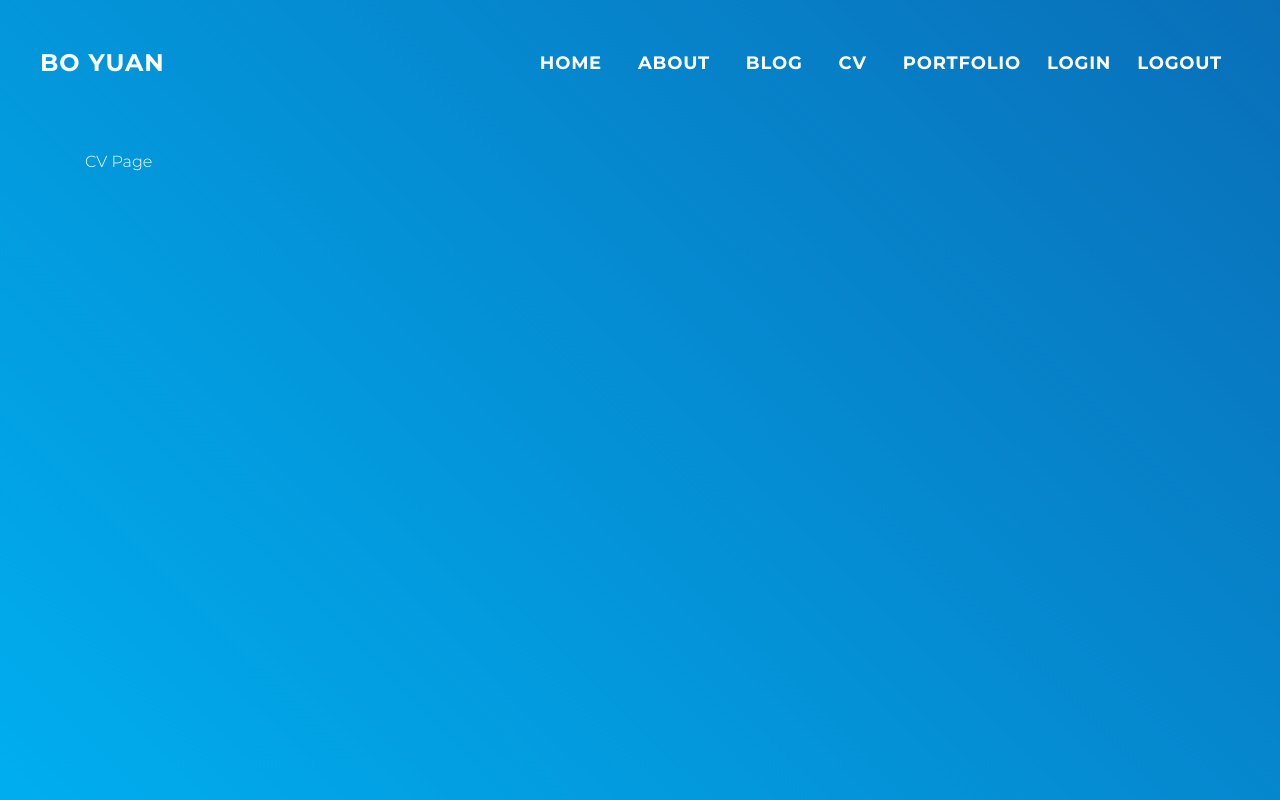
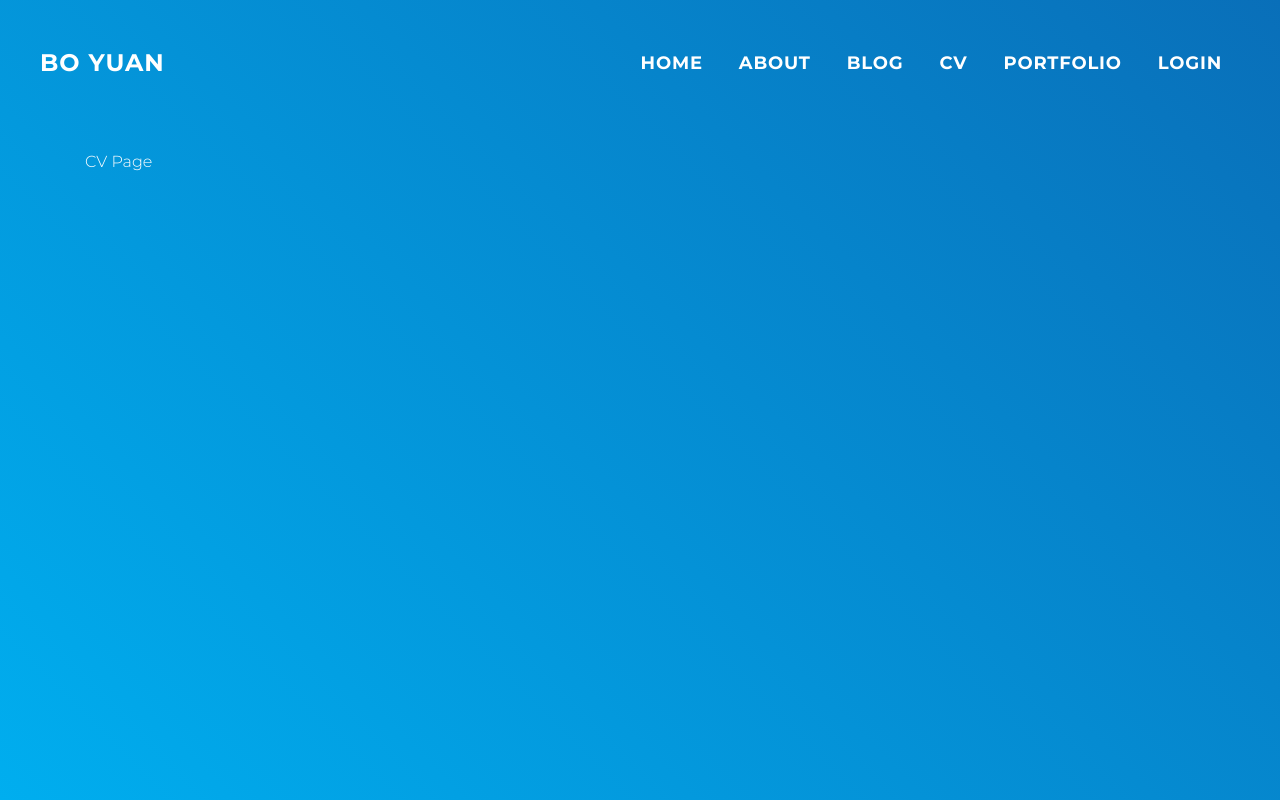
Before and after one commit to boyuan459/portfolio, a Next.js app: page /cv in a window 1280 px wide. Built offline with nearby package versions, Linux system fonts and the light colour scheme; what auth0-js would draw is missing.

Commit message:
hidden login btn

```diff
--- a/components/Header.js
+++ b/components/Header.js
@@ -22,6 +22,12 @@ const BsNavLink = (props) => {
 const Login = () => {
   return (
     <span onClick={auth0.login} className="nav-link port-navbar-link">Login</span>
+  )
+}
+
+const Logout = () => {
+  return (
+    <span onClick={auth0.logout} className="nav-link port-navbar-link">Logout</span>
   )
 }
 
@@ -62,10 +68,20 @@ export default class Header extends React.Component {
               <NavItem className="port-navbar-item">
                 <BsNavLink route="/portfolios" title="Portfolio" />
               </NavItem>
-              <Login />
-              <NavItem className="port-navbar-item">
-                <BsNavLink route="/logout" title="Logout" />
-              </NavItem>
+              {
+                !auth0.isAuthenticated() && (
+                  <NavItem className="port-navbar-item">
+                    <Login />
+                  </NavItem>
+                )
+              }
+              {
+                auth0.isAuthenticated() && (
+                  <NavItem className="port-navbar-item">
+                    <Logout />
+                  </NavItem>
+                )
+              }
             </Nav>
           </Collapse>
         </Navbar>
--- a/services/auth0.js
+++ b/services/auth0.js
@@ -52,9 +52,9 @@ class Auth {
   }
 
   logout() {
-    Cookie.remove('user', authResult.idTokenPayload)
-    Cookie.remove('jwt', authResult.idToken)
-    Cookie.remove('expiresAt', expiresAt)
+    Cookie.remove('user')
+    Cookie.remove('jwt')
+    Cookie.remove('expiresAt')
 
     this.auth0.logout({
       returnTo: '',
```
